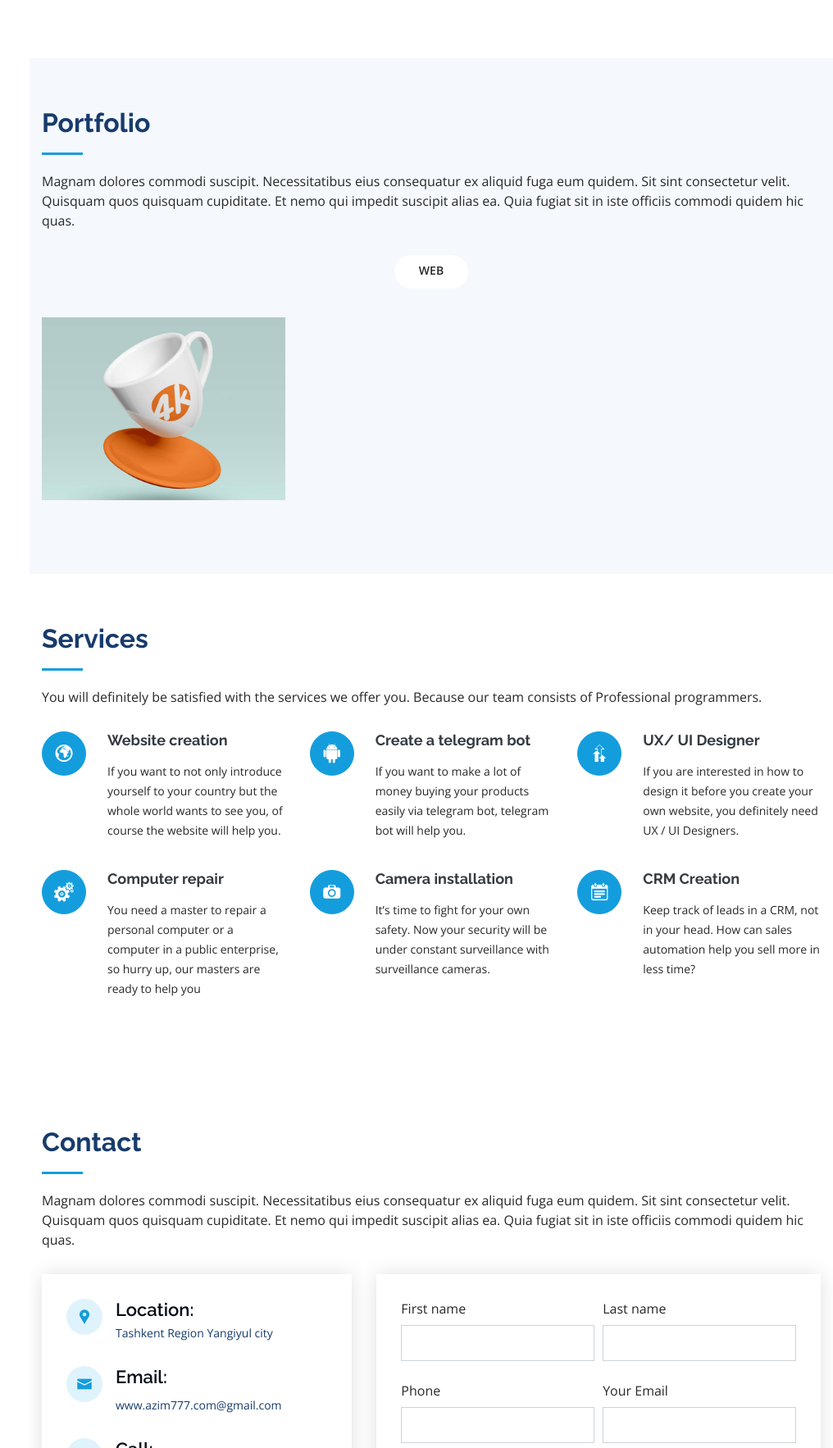
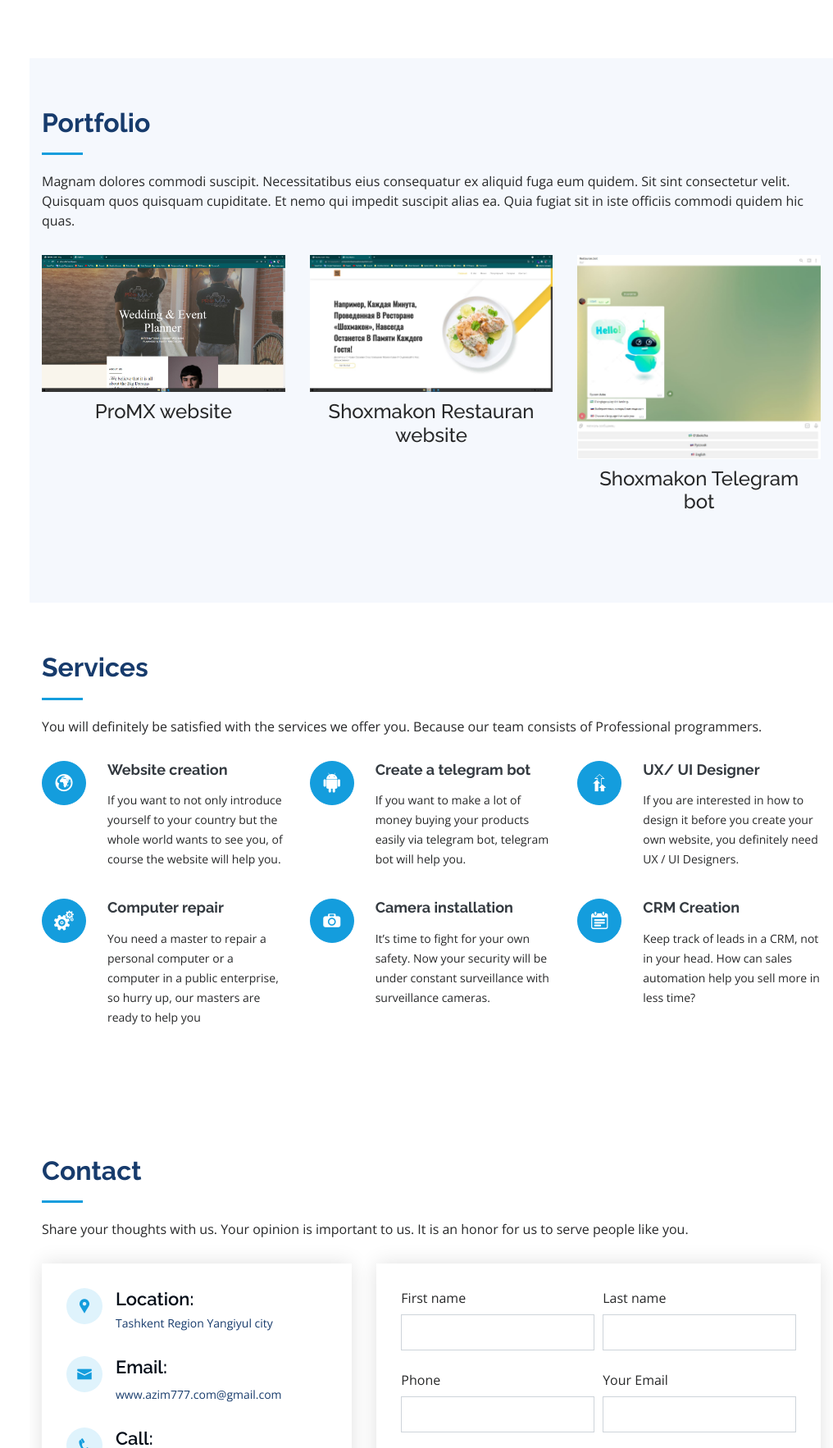
Before and after one commit to azimxxm/Portfolio-Website-Django-SPA, a Django app: page / in a window 1280 px wide. Shown: the part 3960-5726 px from the top of the page at 82% size, without its empty margins (264-1280 px from the left). Run offline with Django 3.2, Linux system fonts and the light colour scheme; some libraries are stand-ins or nearby versions.

Commit message:
front full

```diff
--- a/jobs/templates/jobs/index.html
+++ b/jobs/templates/jobs/index.html
@@ -387,27 +387,46 @@
                         ea. Quia fugiat sit in iste officiis commodi quidem hic quas.</p>
                 </div>
 
-                <div class="row" data-aos="fade-up">
-                    <div class="col-lg-12 d-flex justify-content-center">
-                        <ul id="portfolio-flters">
-                            <li data-filter=".filter-web">Web</li>
-                        </ul>
-                    </div>
-                </div>
-
                 <div class="row portfolio-container" data-aos="fade-up" data-aos-delay="100">
 
                     <div class="col-lg-4 col-md-6 portfolio-item filter-app">
                         <div class="portfolio-wrap">
-                            <img src="{% static 'img/portfolio/portfolio-1.jpg' %}" class="img-fluid" alt="">
+                            <img src="{% static 'img/portfolio/sirojweb.jpg' %}" class="img-fluid" alt="">
                             <div class="portfolio-links">
-                                <a href="{% static 'img/portfolio/portfolio-1.jpg' %}" data-gall="portfolioGallery"
+                                <a href="{% static 'img/portfolio/sirojweb.jpg' %}" data-gall="portfolioGallery"
                                     class="venobox" title="App 1"><i class="bx bx-plus"></i></a>
-                                <a href="portfolio-details.html" title="More Details"><i class="bx bx-link"></i></a>
+                                <a href="https://photolife2.netlify.app/" target="_blank" title="More Details"><i
+                                        class="bx bx-link"></i></a>
                             </div>
+                            <h4 style="padding: 10px; text-align: center;">ProMX website</h4>
                         </div>
                     </div>
 
+                    <div class="col-lg-4 col-md-6 portfolio-item filter-app">
+                        <div class="portfolio-wrap">
+                            <img src="{% static 'img/portfolio/shoxmakonweb.jpg' %}" class="img-fluid" alt="">
+                            <div class="portfolio-links">
+                                <a href="{% static 'img/portfolio/shoxmakonweb.jpg' %}" data-gall="portfolioGallery"
+                                    class="venobox" title="App 1"><i class="bx bx-plus"></i></a>
+                                <a href="http://azimjondeveloper.pythonanywhere.com/" target="_blank"
+                                    title="More Details"><i class="bx bx-link"></i></a>
+                            </div>
+                            <h4 style="padding: 10px; text-align: center;">Shoxmakon Restauran website</h4>
+                        </div>
+                    </div>
+
+                    <div class="col-lg-4 col-md-6 portfolio-item filter-app">
+                        <div class="portfolio-wrap">
+                            <img src="{% static 'img/portfolio/shoxmakonbot.jpg' %}" class="img-fluid" alt="">
+                            <div class="portfolio-links">
+                                <a href="{% static 'img/portfolio/shoxmakonbot.jpg' %}" data-gall="portfolioGallery"
+                                    class="venobox" title="App 1"><i class="bx bx-plus"></i></a>
+                                <a href="https://t.me/Restauran_sen_message_bot" target="_blank" title="More Details"><i
+                                        class="bx bx-link"></i></a>
+                            </div>
+                            <h4 style="padding: 10px; text-align: center;">Shoxmakon Telegram bot</h4>
+                        </div>
+                    </div>
 
                 </div>
 
@@ -458,7 +477,8 @@
                     <div class="col-lg-4 col-md-6 icon-box" data-aos="fade-up" data-aos-delay="500">
                         <div class="icon"><i class="icofont-tasks-alt"></i></div>
                         <h4 class="title"><a href="">CRM Creation</a></h4>
-                        <p class="description">Keep track of leads in a CRM, not in your head. How can sales automation help you sell more in less time?</p>
+                        <p class="description">Keep track of leads in a CRM, not in your head. How can sales automation
+                            help you sell more in less time?</p>
                     </div>
                 </div>
 
@@ -473,9 +493,8 @@
 
                 <div class="section-title">
                     <h2>Contact</h2>
-                    <p>Magnam dolores commodi suscipit. Necessitatibus eius consequatur ex aliquid fuga eum quidem. Sit
-                        sint consectetur velit. Quisquam quos quisquam cupiditate. Et nemo qui impedit suscipit alias
-                        ea. Quia fugiat sit in iste officiis commodi quidem hic quas.</p>
+                    <p>Share your thoughts with us. Your opinion is important to us. It is an honor for us to serve
+                        people like you.</p>
                 </div>
 
                 <div class="row" data-aos="fade-in">
```
Also changed, not shown: jobs/static/img/portfolio/portfolio-1.jpg (deleted), jobs/static/img/portfolio/shoxmakonbot.JPG (added), jobs/static/img/portfolio/shoxmakonweb.jpg (added), jobs/static/img/portfolio/sirojweb.jpg (added).
